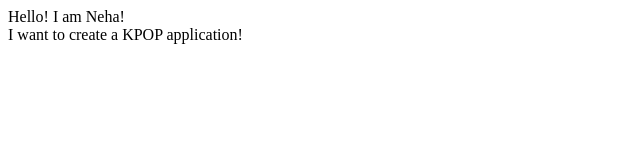
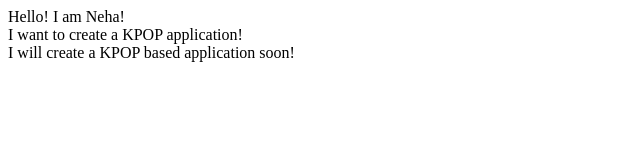
Before and after one commit to neharajesh/neha-portfolio, a plain HTML site: page index.html in a window 1280 px wide. Shown: the whole page, without its empty margins (0-640 px from the left). Drawn offline with Linux system fonts and the light colour scheme.

Commit message:
feat: added project details

```diff
--- a/index.html
+++ b/index.html
@@ -9,5 +9,9 @@
     Hello! I am Neha!
     <br/>
     I want to create a KPOP application!
+
+    <br>
+
+    I will create a KPOP based application soon!
 </body>
 </html>
```
